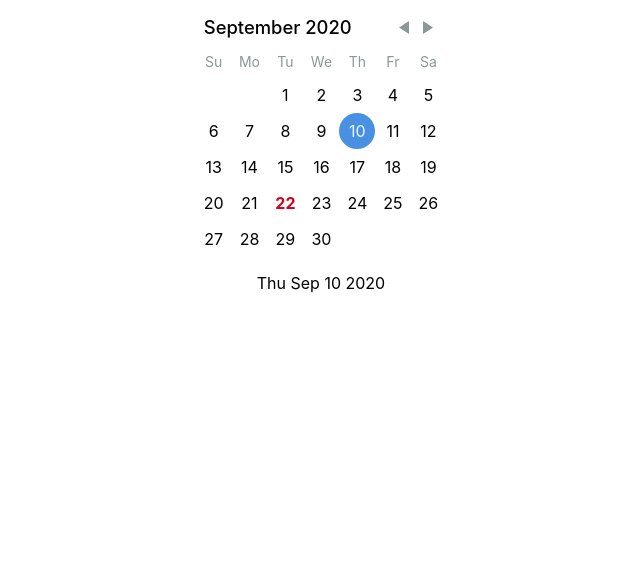
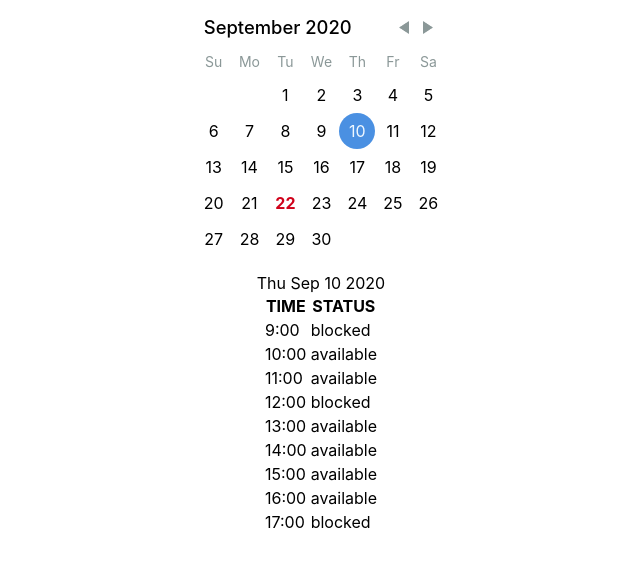
Before and after one commit to DanielleInkster/scheduler, a React (Create React App) app: page / in a window 1280 px wide. Both pictures are taken after a click on the element "10". Shown: the top 566 px of the page, without its empty margins (319-959 px from the left). Built offline with nearby package versions, Linux system fonts and the light colour scheme.

Commit message:
Displays hardcoded schedule onclick

```diff
--- a/src/DailySchedule.js
+++ b/src/DailySchedule.js
@@ -1,14 +1,56 @@
 import React from 'react';
 
 export default function DailySchedule({ date }) {
+  const schedule = [
+    { time: '9:00', status: 'blocked' },
+    { time: '10:00', status: 'available' },
+    { time: '11:00', status: 'available' },
+    { time: '12:00', status: 'blocked' },
+    { time: '13:00', status: 'available' },
+    { time: '14:00', status: 'available' },
+    { time: '15:00', status: 'available' },
+    { time: '16:00', status: 'available' },
+    { time: '17:00', status: 'blocked' },
+  ];
+  function renderTableHeader() {
+    if (date != null) {
+      let header = Object.keys(schedule[0]);
+      return header.map((key, index) => {
+        return <th key={index}>{key.toUpperCase()}</th>;
+      });
+    }
+  }
+  function renderTableData() {
+    if (date != null) {
+      return schedule.map((slot) => {
+        const { time, status } = slot;
+        return (
+          <tr key={time}>
+            <td>{time}</td>
+            <td>{status}</td>
+          </tr>
+        );
+      });
+    }
+  }
 
   function displayDate() {
     if (date === null) {
       return 'Please select a date for an appointment.';
     } else {
-     return date.toDateString();
+      return date.toDateString();
     }
   }
 
-  return <div>{`${displayDate()}`}</div>;
+  return (
+    <div>
+      {`${displayDate()}`}
+      <center>
+        <table id="schedule">
+          <tr>{renderTableHeader()}</tr>
+          <tbody>{renderTableData()}</tbody>
+        </table>
+      </center>
+    </div>
+  );
 }
```
